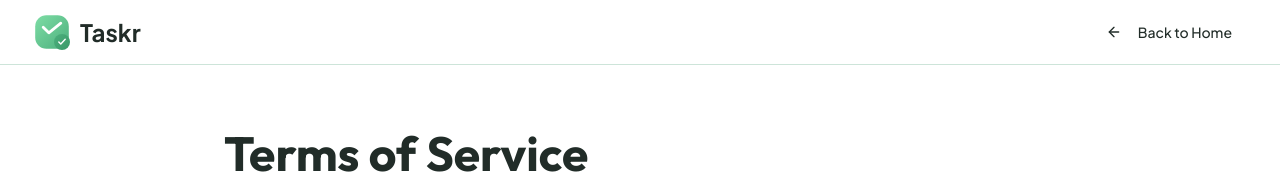
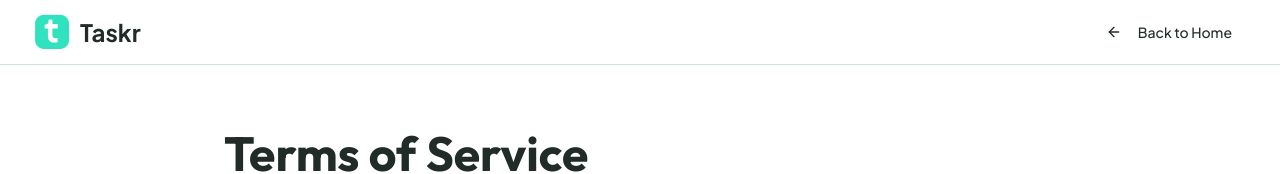
Before and after one commit to johnnywalker100/taskrsite, a Next.js app: page /terms in a window 1280 px wide. Shown: the top 174 px of the page. Built offline with nearby package versions, Linux system fonts and the light colour scheme.

Commit message:
Replace Taskr logo svg with image

```diff
--- a/src/components/TaskrLogo.tsx
+++ b/src/components/TaskrLogo.tsx
@@ -1,56 +1,18 @@
+import Image from "next/image";
 
-export function TaskrLogo({ className = "w-8 h-8" }: { className?: string }) {
+type TaskrLogoProps = {
+  className?: string;
+};
+
+export function TaskrLogo({ className = "w-8 h-8" }: TaskrLogoProps) {
   return (
-    <svg
-      viewBox="0 0 100 100"
-      fill="none"
-      xmlns="http://www.w3.org/2000/svg"
+    <Image
+      src="/ChatGPT_Image_Dec_4__2025__12_21_24_AM-removebg-preview.png"
+      alt="Taskr logo"
+      width={200}
+      height={200}
       className={className}
-    >
-      <defs>
-        <linearGradient id="mintGradient" x1="0%" y1="0%" x2="100%" y2="100%">
-          <stop offset="0%" stopColor="#7EDDA5" />
-          <stop offset="100%" stopColor="#4CAF7D" />
-        </linearGradient>
-        <linearGradient id="badgeGradient" x1="0%" y1="0%" x2="100%" y2="100%">
-          <stop offset="0%" stopColor="#4CAF7D" />
-          <stop offset="100%" stopColor="#3B9968" />
-        </linearGradient>
-      </defs>
-
-      <rect
-        x="8"
-        y="8"
-        width="84"
-        height="84"
-        rx="28"
-        fill="url(#mintGradient)"
-      />
-
-      <path
-        d="M28 38 L42 52 L72 28"
-        stroke="white"
-        strokeWidth="7"
-        strokeLinecap="round"
-        strokeLinejoin="round"
-        fill="none"
-      />
-
-      <circle
-        cx="75"
-        cy="75"
-        r="20"
-        fill="url(#badgeGradient)"
-      />
-
-      <path
-        d="M67 75 L72 80 L83 68"
-        stroke="white"
-        strokeWidth="3.5"
-        strokeLinecap="round"
-        strokeLinejoin="round"
-        fill="none"
-      />
-    </svg>
+      priority
+    />
   );
 }
```
